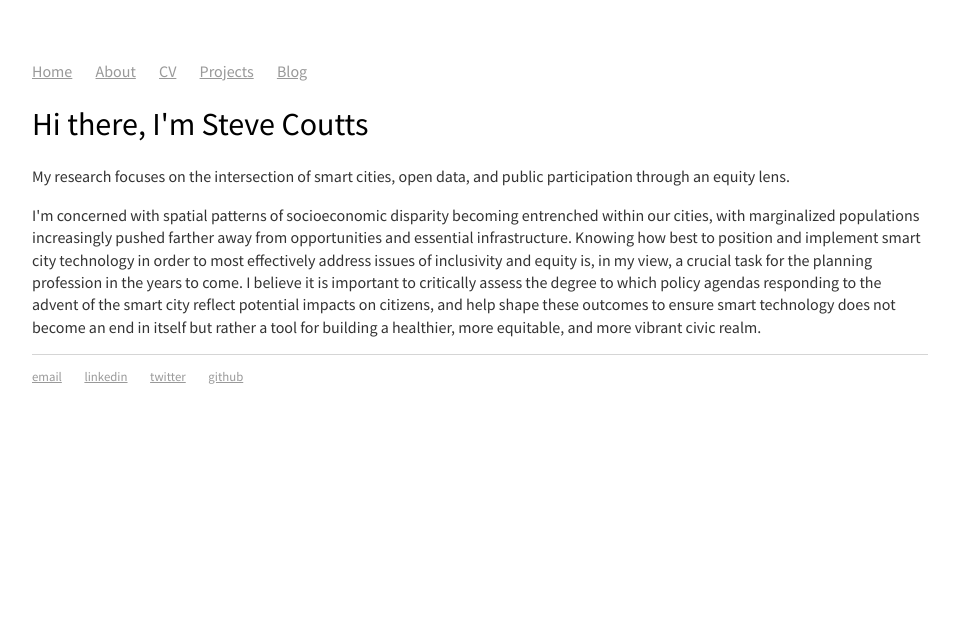
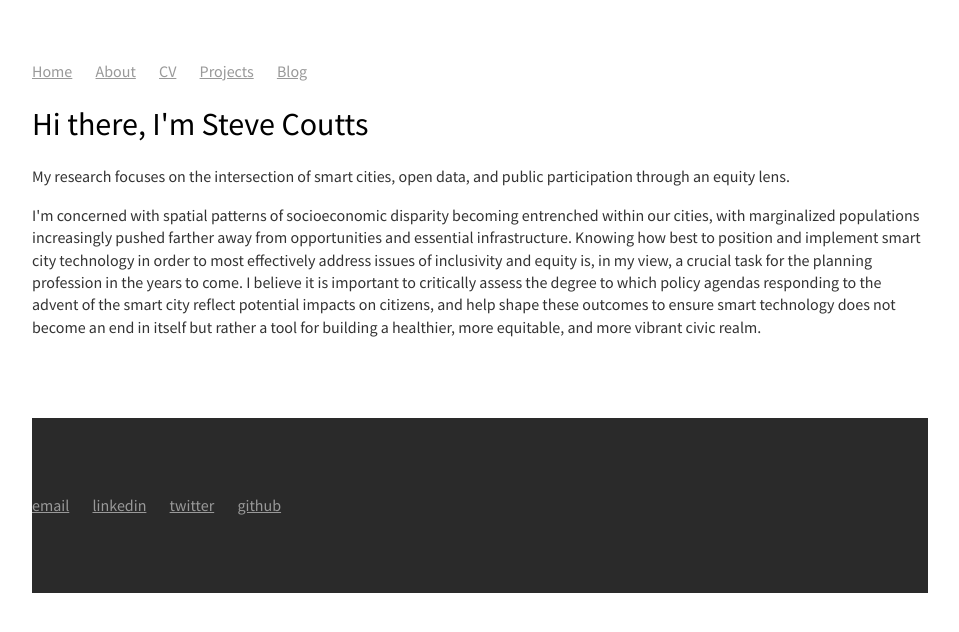
Before and after one commit to stevecoutts/stevecoutts.github.io, a Jekyll site: the page built from index.html, in a window 1280 px wide. Shown: the top 632 px of the page, without its empty margins (160-1119 px from the left). Built offline with Jekyll 4.4.1, drawn with Linux system fonts in a browser that asks for light colours; some web fonts are replaced.

Commit message:
Update main.css

```diff
--- a/css/main.css
+++ b/css/main.css
@@ -33,8 +33,10 @@ p {
     color: #333;
 }
 footer {
-    border-top: 1px solid #d5d5d5;
-    font-size: .8em;
+    background: #2A2A2A;
+	padding: 60px 0;
+	margin-top: 80px;
+	color: #C0C0C0;
 }
 ul.posts {
     margin: 20px auto 40px;
```
